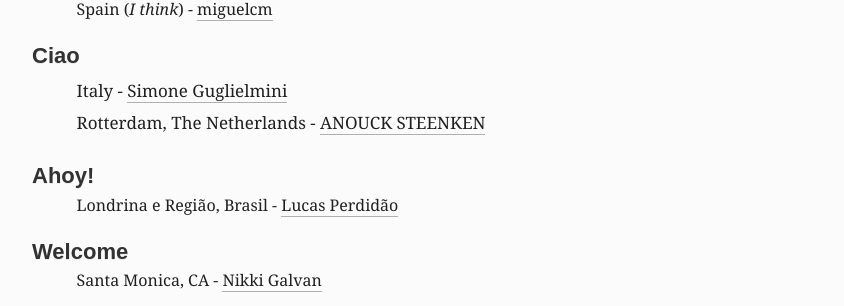
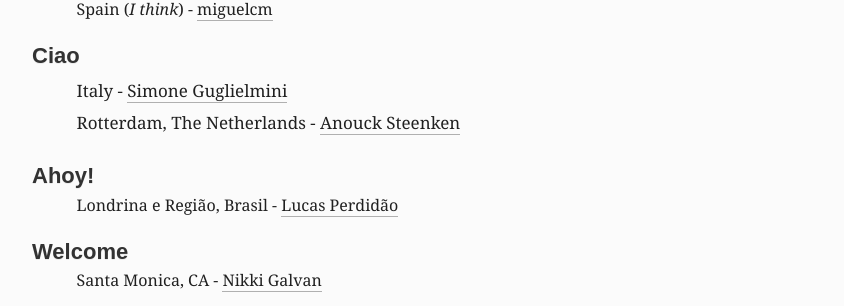
Before and after one commit to gnayrr/gnayrr.github.io, a Jekyll site: the page built from _posts/2014-05-18-well-hello-there-howdy-ciao.md, in a window 1280 px wide and 900 px high, scrolled down 1667 px. Shown: the part 369-675 px from the top of the window, without its empty margins (210-1054 px from the left). Built offline with Jekyll 4.4.1, drawn with Linux system fonts in a browser that asks for light colours; Markdown is read by kramdown in place of the engine named in the settings.

Commit message:
typo fix

```diff
--- a/_posts/2014-05-18-well-hello-there-howdy-ciao.md
+++ b/_posts/2014-05-18-well-hello-there-howdy-ciao.md
@@ -113,7 +113,7 @@ Spain (*I think*) - [miguelcm](//www.miguelcm.com/about)
 
 * Italy - [Simone Guglielmini](//iwantobeafootballplayer.com)
 
-* Rotterdam, The Netherlands - [ANOUCK STEENKEN](//anoucksteenken.com)
+* Rotterdam, The Netherlands - [Anouck Steenken](//anoucksteenken.com)
 
 ###Ahoy!
 
```
